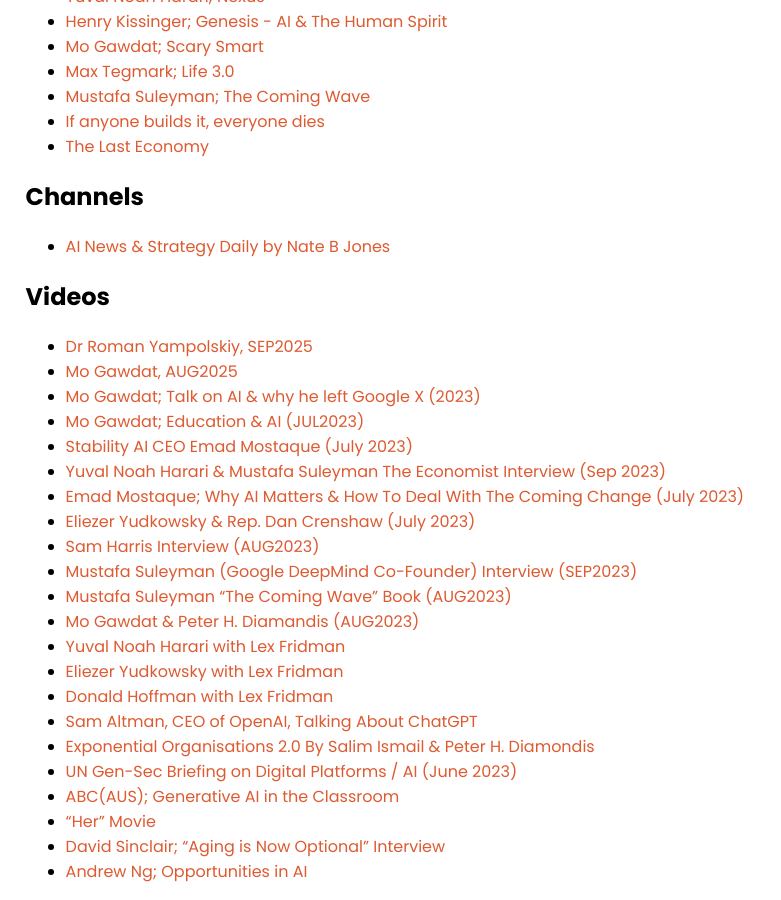
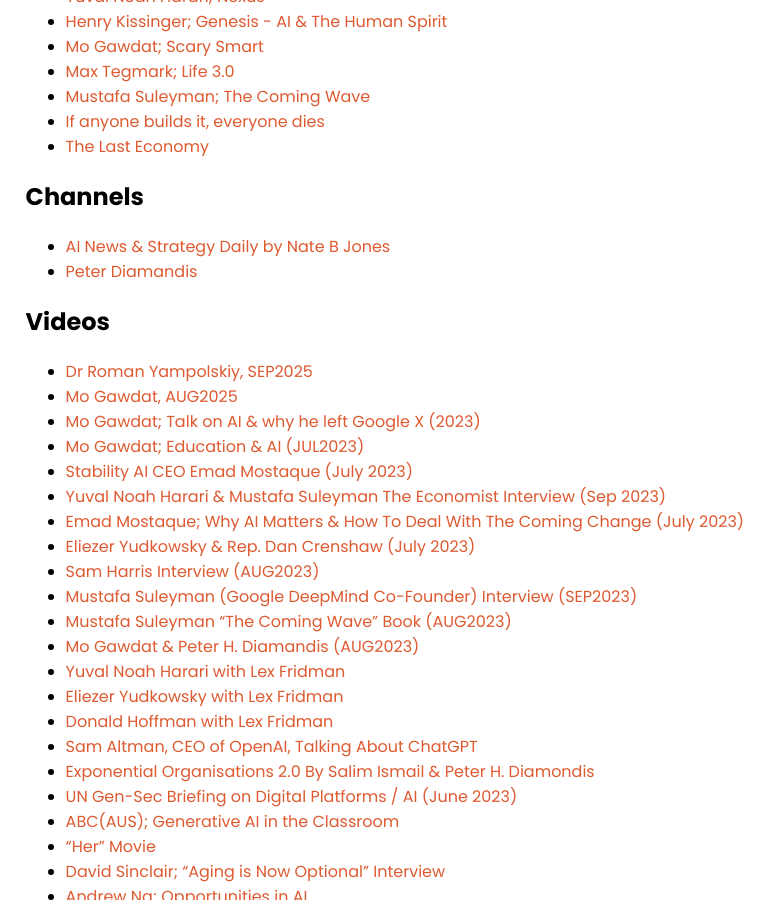
Before and after one commit to selfdriven-foundation/selfdriven-ai, a Jekyll site: the page built from docs/pages/research.md, in a window 1280 px wide and 900 px high, scrolled down 584 px. Shown: the whole window, without its empty margins (0-781 px from the left). Built offline with Jekyll 4.4.1, drawn with Linux system fonts in a browser that asks for light colours.

Commit message:
Update research.md

```diff
--- a/docs/pages/research.md
+++ b/docs/pages/research.md
@@ -29,6 +29,7 @@
 
 ## Channels
 - [AI News & Strategy Daily by Nate B Jones](https://www.youtube.com/@NateBJones)
+- [Peter Diamandis](https://www.youtube.com/@peterdiamandis)
 
 ## Videos
 - [Dr Roman Yampolskiy, SEP2025](https://youtu.be/UclrVWafRAI)
```
